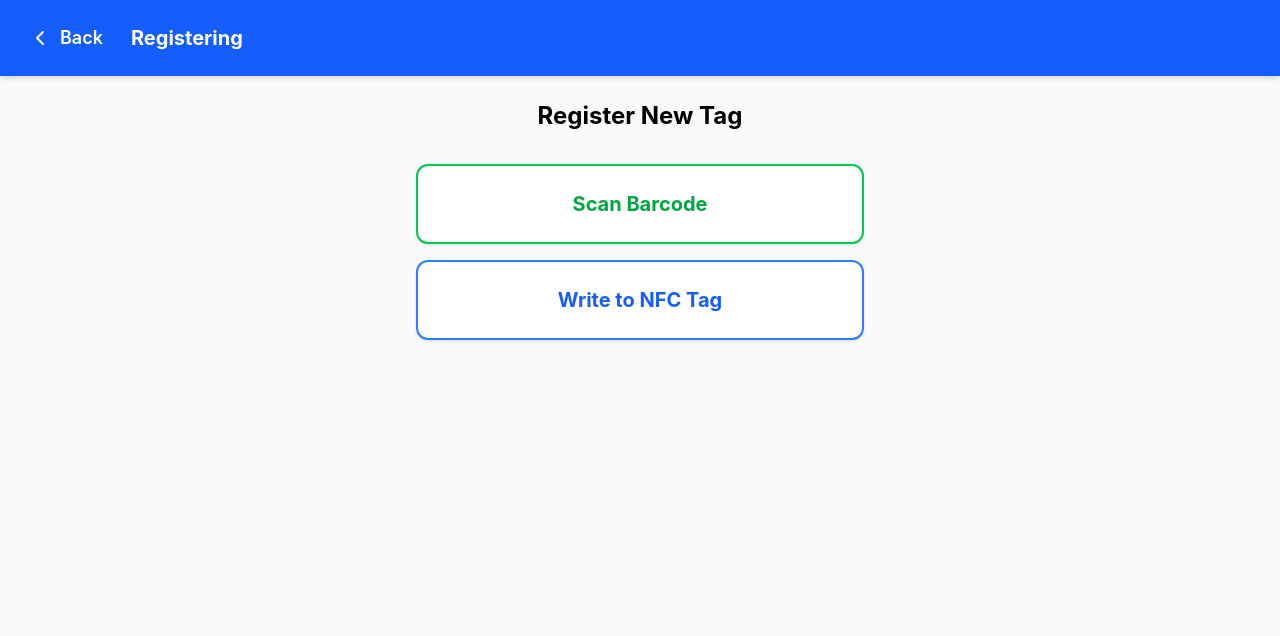
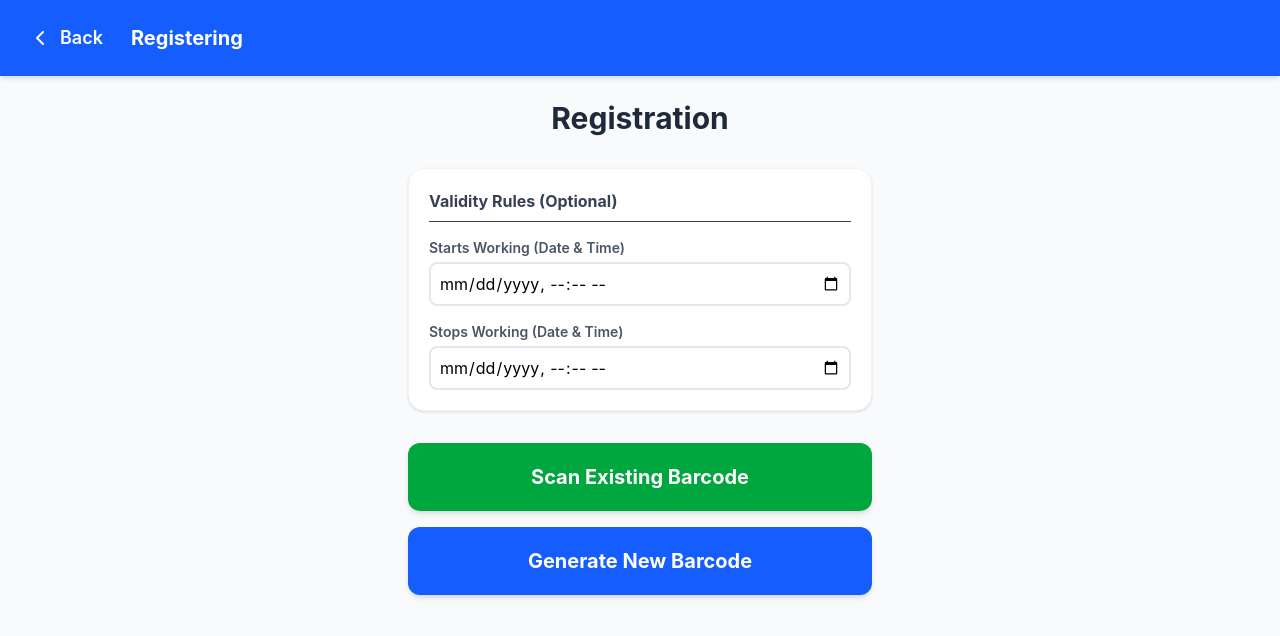
Before and after one commit to evanm100000-maker/Tag, a React (Vite) app in the folder web-app/: page /registering in a window 1280 px wide. Shown: the top 636 px of the page. Built offline with nearby package versions, Linux system fonts and the light colour scheme.

Commit message:
Update barcode logic and UI

```diff
--- a/web-app/package.json
+++ b/web-app/package.json
@@ -16,6 +16,7 @@
     "lucide-react": "^1.31.0",
     "react": "^19.2.8",
     "react-dom": "^19.2.8",
+    "react-qr-code": "^2.2.0",
     "react-router-dom": "^7.18.2",
     "tailwindcss": "^4.3.3"
   },
--- a/web-app/src/pages/Registering.jsx
+++ b/web-app/src/pages/Registering.jsx
@@ -1,17 +1,21 @@
 import React, { useState, useEffect } from 'react';
 import { Html5Qrcode } from 'html5-qrcode';
-import { isNfcSupported, writeNfc } from '../utils/nfc';
 import { saveTag } from '../utils/db';
+import QRCode from 'react-qr-code';
 
 export default function Registering() {
-  const [mode, setMode] = useState('select'); // 'select' | 'barcode' | 'nfc'
+  const [mode, setMode] = useState('select'); // 'select' | 'scan' | 'generate'
   const [status, setStatus] = useState('');
-  const [loading, setLoading] = useState(false);
+  const [generatedCode, setGeneratedCode] = useState('');
+
+  // Dates
+  const [validFrom, setValidFrom] = useState('');
+  const [validUntil, setValidUntil] = useState('');
 
   useEffect(() => {
     let html5QrCode;
 
-    if (mode === 'barcode') {
+    if (mode === 'scan') {
       html5QrCode = new Html5Qrcode("register-reader");
 
       html5QrCode.start(
@@ -19,7 +23,7 @@ export default function Registering() {
         { fps: 10, qrbox: { width: 250, height: 250 } },
         async (decodedText) => {
           html5QrCode.stop().catch(console.error);
-          handleRegister(decodedText, 'barcode');
+          await handleRegister(decodedText);
         },
         () => {}
       ).catch(err => {
@@ -35,69 +39,95 @@ export default function Registering() {
     };
   }, [mode]);
 
-  const generateCode = () => Math.random().toString(36).substring(2, 8).toUpperCase();
+  const generateRandomCode = () => Math.random().toString(36).substring(2, 10).toUpperCase();
 
-  const handleRegister = async (code, type) => {
-    await saveTag({ code, type, disabled: false });
-    setStatus(`Successfully registered ${type.toUpperCase()}!\nCode: ${code}`);
-    setMode('select');
-  };
+  const handleRegister = async (code) => {
+    await saveTag({
+      code,
+      type: 'barcode',
+      disabled: false,
+      validFrom: validFrom ? new Date(validFrom).toISOString() : null,
+      validUntil: validUntil ? new Date(validUntil).toISOString() : null
+    });
 
-  const handleNfc = async () => {
-    setLoading(true);
-    setStatus('Bring NFC tag close to write...');
-
-    const code = generateCode();
-    const result = await writeNfc(code);
-
-    setLoading(false);
-    if (result.error) {
-      setStatus(result.error);
+    if (mode === 'generate') {
+      setGeneratedCode(code);
+      setStatus(`Successfully Generated & Registered!`);
     } else {
-      handleRegister(code, 'nfc');
+      setStatus(`Successfully Registered scanned barcode!\nCode: ${code}`);
+      setMode('select');
     }
   };
 
+  const onGenerateClick = async () => {
+    const code = generateRandomCode();
+    await handleRegister(code);
+  };
+
   return (
-    <div className="p-6 h-full flex flex-col items-center">
-      <h2 className="text-2xl font-bold mb-8">Register New Tag</h2>
+    <div className="p-6 h-full flex flex-col items-center max-w-lg mx-auto">
+      <h2 className="text-3xl font-bold mb-8 text-gray-800">Registration</h2>
 
       {status && (
-        <div className="bg-blue-50 text-blue-800 p-4 rounded-xl mb-8 w-full max-w-md text-center whitespace-pre-line font-medium border border-blue-200">
+        <div className="bg-blue-50 text-blue-800 p-4 rounded-xl mb-6 w-full text-center whitespace-pre-line font-medium border border-blue-200 shadow-sm">
           {status}
         </div>
       )}
 
+      {/* Date Configuration - Only show when selecting */}
+      {(mode === 'select' || (mode === 'generate' && !generatedCode)) && (
+        <div className="w-full bg-white p-5 rounded-2xl shadow-sm border border-gray-100 mb-8">
+          <h3 className="font-bold text-gray-700 mb-4 border-b pb-2">Validity Rules (Optional)</h3>
+
+          <div className="flex flex-col gap-4">
+            <div>
+              <label className="block text-sm font-semibold text-gray-600 mb-1">Starts Working (Date & Time)</label>
+              <input
+                type="datetime-local"
+                value={validFrom}
+                onChange={(e) => setValidFrom(e.target.value)}
+                className="w-full border-2 border-gray-200 rounded-lg p-2 outline-none focus:border-blue-500 transition"
+              />
+            </div>
+
+            <div>
+              <label className="block text-sm font-semibold text-gray-600 mb-1">Stops Working (Date & Time)</label>
+              <input
+                type="datetime-local"
+                value={validUntil}
+                onChange={(e) => setValidUntil(e.target.value)}
+                className="w-full border-2 border-gray-200 rounded-lg p-2 outline-none focus:border-blue-500 transition"
+              />
+            </div>
+          </div>
+        </div>
+      )}
+
       {mode === 'select' && (
-        <div className="flex gap-4 w-full max-w-md flex-col">
+        <div className="flex flex-col gap-4 w-full">
           <button
-            onClick={() => { setStatus(''); setMode('barcode'); }}
-            className="bg-white border-2 border-green-500 text-green-600 py-6 rounded-xl font-bold text-xl hover:bg-green-50 transition shadow-sm"
+            onClick={() => { setStatus(''); setMode('scan'); }}
+            className="bg-green-600 text-white py-5 rounded-xl font-bold text-xl hover:bg-green-700 transition shadow-md"
           >
-            Scan Barcode
+            Scan Existing Barcode
           </button>
 
           <button
             onClick={() => {
-              if (!isNfcSupported()) {
-                setStatus('NFC is not supported on this device/browser.');
-              } else {
-                setStatus('');
-                setMode('nfc');
-                handleNfc();
-              }
+              setStatus('');
+              setMode('generate');
+              onGenerateClick();
             }}
-            className="bg-white border-2 border-blue-500 text-blue-600 py-6 rounded-xl font-bold text-xl hover:bg-blue-50 transition shadow-sm"
+            className="bg-blue-600 text-white py-5 rounded-xl font-bold text-xl hover:bg-blue-700 transition shadow-md"
           >
-            Write to NFC Tag
+            Generate New Barcode
           </button>
         </div>
       )}
 
-      {mode === 'barcode' && (
-        <div className="w-full max-w-md flex flex-col items-center">
-          <div className="w-full overflow-hidden rounded-2xl shadow-lg border-4 border-gray-200 mb-6">
-            <div id="register-reader" className="w-full bg-black min-h-[300px]"></div>
+      {mode === 'scan' && (
+        <div className="w-full flex flex-col items-center">
+          <div className="w-full overflow-hidden rounded-2xl shadow-lg border-4 border-gray-200 mb-6 bg-black min-h-[300px]" id="register-reader">
           </div>
           <button
             onClick={() => setMode('select')}
@@ -108,16 +138,22 @@ export default function Registering() {
         </div>
       )}
 
-      {mode === 'nfc' && (
-        <div className="w-full max-w-md flex flex-col items-center">
-          {loading && (
-            <div className="w-16 h-16 border-4 border-blue-200 border-t-blue-600 rounded-full animate-spin mb-8"></div>
-          )}
+      {mode === 'generate' && generatedCode && (
+        <div className="w-full flex flex-col items-center bg-white p-8 rounded-3xl shadow-lg border border-gray-100">
+          <div className="bg-white p-4 border-4 border-gray-100 rounded-2xl mb-6">
+            <QRCode value={generatedCode} size={200} />
+          </div>
+          <p className="text-2xl font-mono font-bold tracking-widest text-gray-800 mb-8">{generatedCode}</p>
+
           <button
-            onClick={() => setMode('select')}
-            className="text-red-500 font-bold px-6 py-3 border-2 border-red-500 rounded-xl hover:bg-red-50 transition w-full"
+            onClick={() => {
+              setMode('select');
+              setGeneratedCode('');
+              setStatus('');
+            }}
+            className="bg-gray-100 text-gray-700 font-bold px-8 py-3 rounded-xl hover:bg-gray-200 transition w-full"
           >
-            Cancel
+            Done
           </button>
         </div>
       )}
--- a/web-app/src/pages/Scanning.jsx
+++ b/web-app/src/pages/Scanning.jsx
@@ -1,19 +1,16 @@
 import React, { useState, useEffect, useRef } from 'react';
 import { Html5Qrcode } from 'html5-qrcode';
 import { CheckCircle2, XCircle } from 'lucide-react';
-import { isNfcSupported, readNfc } from '../utils/nfc';
 import { validateEntry } from '../utils/db';
 
 export default function Scanning() {
-  const [mode, setMode] = useState('barcode'); // 'barcode' | 'nfc'
-  const [result, setResult] = useState(null); // { valid: boolean, reason?: string }
-  const [nfcScanning, setNfcScanning] = useState(false);
+  const [result, setResult] = useState(null); // { valid: boolean, reason?: string, scanCountToday?: number }
   const scannerRef = useRef(null);
 
   useEffect(() => {
     let html5QrCode;
 
-    if (mode === 'barcode' && !result) {
+    if (!result) {
       html5QrCode = new Html5Qrcode("reader");
       const config = { fps: 10, qrbox: { width: 250, height: 250 } };
 
@@ -38,98 +35,56 @@ export default function Scanning() {
         scannerRef.current.stop().catch(console.error);
       }
     };
-  }, [mode, result]);
+  }, [result]);
 
   const handleCode = async (code) => {
     if (scannerRef.current && scannerRef.current.isScanning) {
-      scannerRef.current.stop().catch(console.error);
+      try {
+        await scannerRef.current.stop();
+      } catch (e) {
+        console.error(e);
+      }
     }
     const validation = await validateEntry(code);
     setResult(validation);
   };
 
-  const handleNfcScan = async () => {
-    setResult(null);
-    setNfcScanning(true);
-    const data = await readNfc();
-    setNfcScanning(false);
-
-    if (data.error) {
-      setResult({ valid: false, reason: data.error });
-    } else {
-      handleCode(data);
-    }
-  };
-
   return (
-    <div className="p-6 h-full flex flex-col items-center">
-
-      {!result && (
-        <div className="flex gap-4 mb-8 bg-gray-200 p-1 rounded-xl">
-          <button
-            className={`px-6 py-2 rounded-lg font-semibold transition ${mode === 'barcode' ? 'bg-white shadow-sm text-blue-600' : 'text-gray-600'}`}
-            onClick={() => setMode('barcode')}
-          >
-            Barcode
-          </button>
-          <button
-            className={`px-6 py-2 rounded-lg font-semibold transition ${mode === 'nfc' ? 'bg-white shadow-sm text-blue-600' : 'text-gray-600'}`}
-            onClick={() => setMode('nfc')}
-          >
-            NFC
-          </button>
+    <div className="relative h-full flex flex-col bg-black">
+      {!result ? (
+        <div className="flex-1 w-full flex flex-col items-center justify-center">
+          <div id="reader" className="w-full h-full max-w-md mx-auto"></div>
         </div>
-      )}
-
-      {result ? (
-        <div className="flex-1 flex flex-col items-center justify-center w-full">
+      ) : (
+        <div className={`absolute inset-0 z-50 flex flex-col items-center justify-center p-6 text-white text-center ${result.valid ? 'bg-green-600' : 'bg-red-600'}`}>
           {result.valid ? (
-            <CheckCircle2 size={120} className="text-green-500 mb-6" />
+            <CheckCircle2 size={160} className="mb-6 opacity-90" />
           ) : (
-            <XCircle size={120} className="text-red-500 mb-6" />
+            <XCircle size={160} className="mb-6 opacity-90" />
           )}
 
-          <h2 className="text-3xl font-bold mb-2">
-            {result.valid ? 'Access Granted' : 'Access Denied'}
+          <h2 className="text-5xl font-extrabold mb-4 uppercase tracking-wider">
+            {result.valid ? 'APPROVED' : 'DENIED'}
           </h2>
-          {!result.valid && (
-            <p className="text-xl text-gray-600 mb-12">{result.reason}</p>
+
+          {result.valid ? (
+            <p className="text-2xl font-semibold opacity-90">
+              Scanned today: <span className="font-bold text-3xl">{result.scanCountToday}</span>
+            </p>
+          ) : (
+            <p className="text-2xl font-bold uppercase max-w-sm">
+              {result.reason}
+            </p>
           )}
 
           <button
             onClick={() => setResult(null)}
-            className="bg-blue-600 text-white px-8 py-4 rounded-xl font-bold text-lg hover:bg-blue-700 transition"
+            className="mt-16 bg-white text-black px-12 py-5 rounded-full font-bold text-xl hover:bg-gray-100 transition shadow-xl"
           >
-            Scan Again
+            Scan Next
           </button>
         </div>
-      ) : (
-        <div className="w-full max-w-md flex-1 flex flex-col items-center justify-center">
-          {mode === 'barcode' ? (
-            <div className="w-full overflow-hidden rounded-2xl shadow-lg border-4 border-gray-200">
-              <div id="reader" className="w-full bg-black min-h-[300px]"></div>
-            </div>
-          ) : (
-            <div className="flex flex-col items-center w-full">
-              {!isNfcSupported() ? (
-                <div className="bg-red-100 text-red-700 p-6 rounded-xl text-center w-full">
-                  <p className="font-bold mb-2">NFC Not Supported</p>
-                  <p>Web NFC is only available on Android devices using Chrome.</p>
-                </div>
-              ) : (
-                <button
-                  onClick={handleNfcScan}
-                  disabled={nfcScanning}
-                  className={`w-full py-12 rounded-2xl text-2xl font-bold text-white transition ${nfcScanning ? 'bg-gray-400' : 'bg-blue-600 hover:bg-blue-700 shadow-lg'}`}
-                >
-                  {nfcScanning ? 'Tap NFC Tag now...' : 'Tap to Start NFC Scan'}
-                </button>
-              )}
-            </div>
-          )}
-        </div>
       )}
-
     </div>
   );
 }
```
Also changed, not shown: web-app/src/utils/db.js (+34 -4 lines), 1 other file (tests, documents, lock files or other folders).
